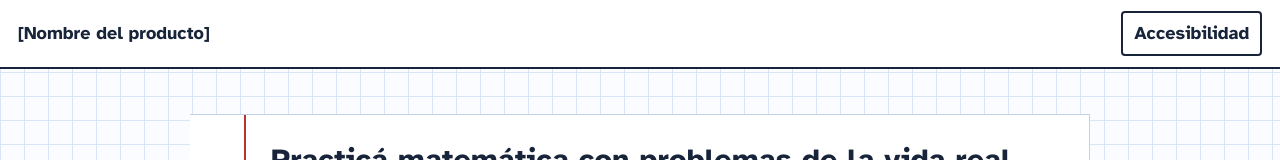
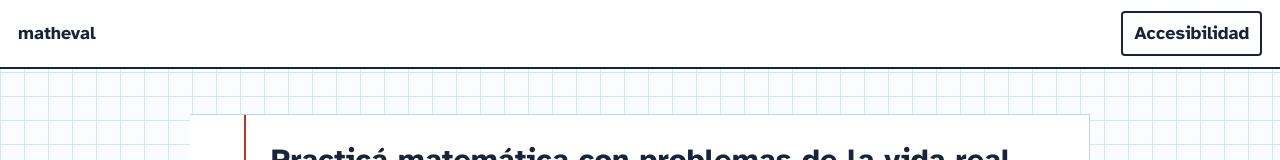
Before and after one commit to sirtkt93ARG/LAMS, a Next.js app in the folder platform/web/: page / in a window 1280 px wide. Shown: the top 160 px of the page. Built offline with nearby package versions, Linux system fonts and the light colour scheme.

Commit message:
brand: replace placeholder with matheval product name

```diff
--- a/platform/web/components/Shell.tsx
+++ b/platform/web/components/Shell.tsx
@@ -20,7 +20,7 @@ export function Shell({ children, showExit = true }: { children: React.ReactNode
     <>
       <a className="skip" href="#contenido">Saltar al contenido</a>
       <header className="topbar">
-        <Link href="/" className="brand">[Nombre del producto]</Link>
+        <Link href="/" className="brand">matheval</Link>
         <nav className="topnav" aria-label="Secciones">{links.map(([href, label]) => <Link key={href} href={href}>{label}</Link>)}</nav>
         <div className="topbar-right">
           <A11yPanel />
```
